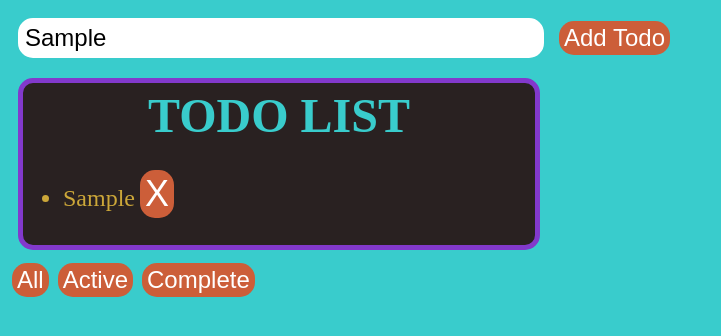
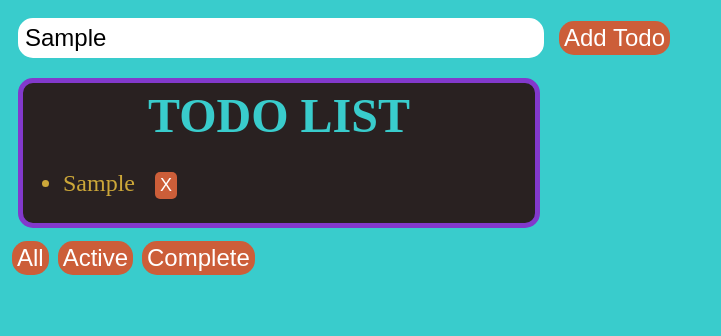
Before and after one commit to WDanielH/project3-mk2, a React (Create React App) app: page / in a window 1280 px wide. Both pictures are taken after typing "Sample" into the empty fields and a click on the button "Add Todo". Shown: the top 336 px of the page, without its empty margins (0-721 px from the left). Built offline with nearby package versions, Linux system fonts and the light colour scheme.

Commit message:
css styling primarily buttons

```diff
--- a/src/components/Link.js
+++ b/src/components/Link.js
@@ -5,7 +5,7 @@ import { filter } from "../actions/todo.actions";
 
 const Link = ({ active, children, onClick }) => {
   return (
-    <button onClick={onClick} disabled={active} style={{ marginLeft: "4px" }}>
+    <button class="linkBtn"onClick={onClick} disabled={active} style={{ marginLeft: "4px" }}>
       {children}
     </button>
   );
--- a/src/components/todo.css
+++ b/src/components/todo.css
@@ -29,10 +29,11 @@ input{
     color: #cca739;
     border-radius: 15px;
     margin: 10px;
+    text-align: left;
 
   }
 
-  button{
+  .linkBtn, #addBtn{
     font-size: 1.5em;
     background: #cc5e39;
     border-radius: 15px;
@@ -41,6 +42,21 @@ input{
     border: none;
     cursor: pointer;
     color: white;
+    float: none;
+
+  }
+
+ button {
+    font-size: .75em;
+    background: #cc5e39;
+    border-radius: 5px;
+    margin: 5px 5px 0px 20px;
+    padding: 3px 5px;
+    border: none;
+    cursor: pointer;
+    color: white;
+
+
 
   }
 
--- a/src/containers/AddTodo.js
+++ b/src/containers/AddTodo.js
@@ -15,7 +15,7 @@ const AddTodo = ({ dispatch }) => {
     <React.Fragment>
       <div>
       <input type="text" ref={node => (input = node)} />
-      <button type="submit" onClick={onClick}>
+      <button id="addBtn" type="submit" onClick={onClick}>
         Add Todo
       </button>
       </div>
```
